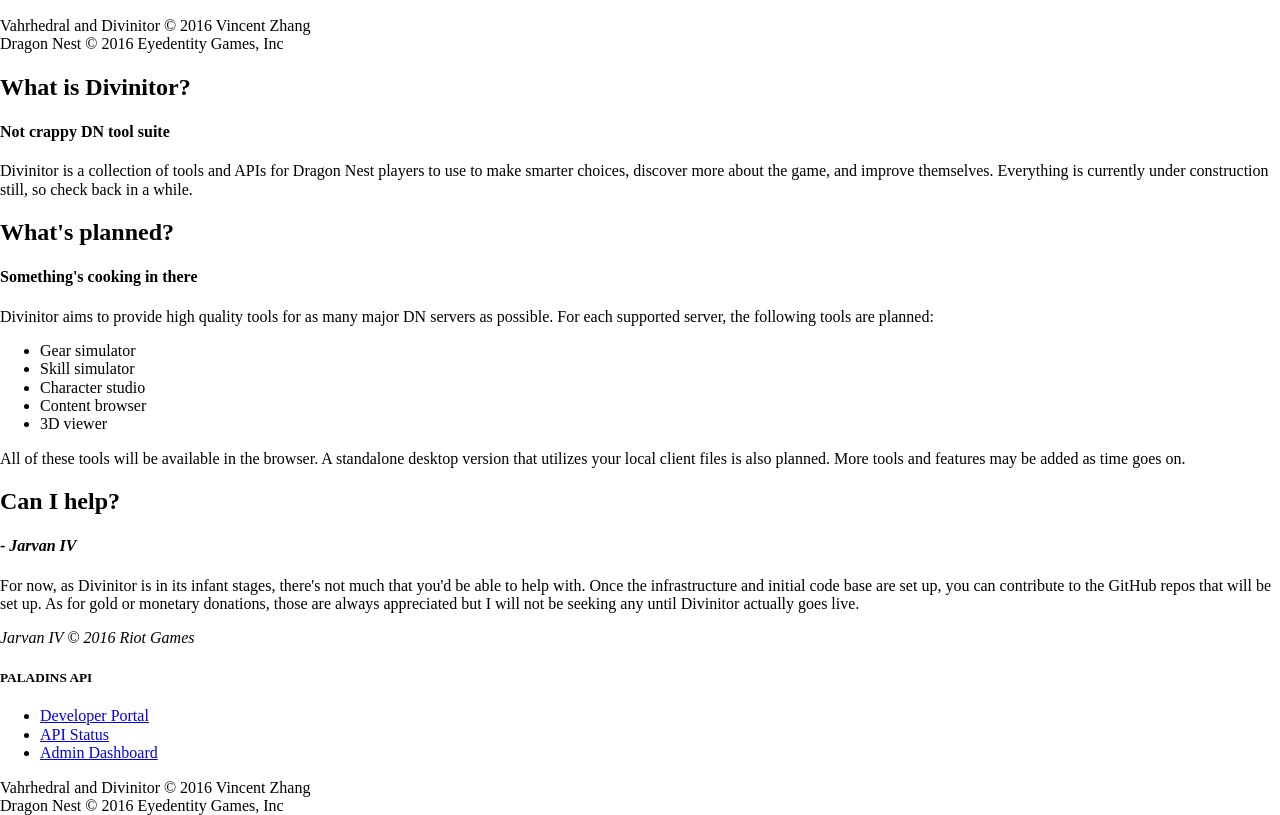
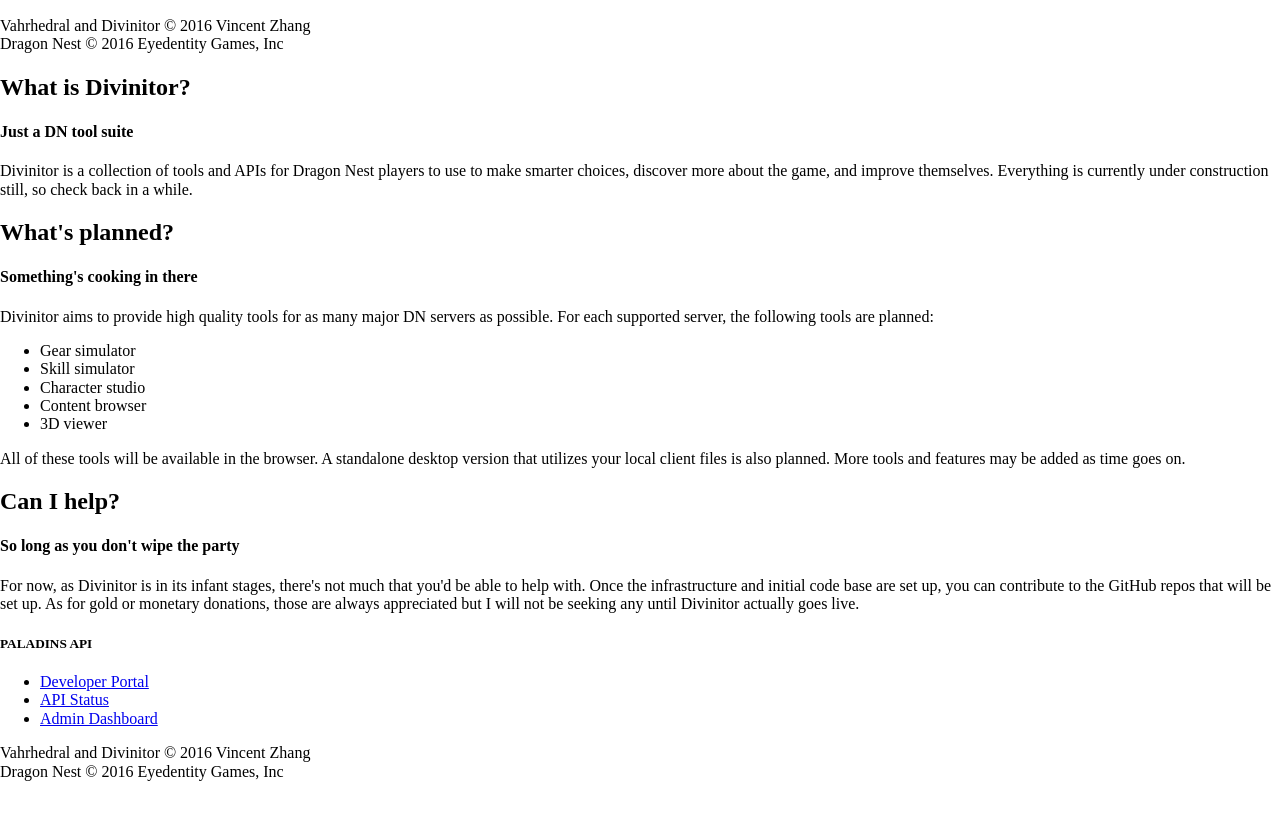
Before and after one commit to vincentzhang96/divinitor-landing, a website with bundled scripts: page app/index.html in a window 1280 px wide. Shown: the part 343-1158 px from the top of the page. After the commit the page ends 1124 px from the top, so only its background shows below. Built offline with nearby package versions, Linux system fonts and the light colour scheme; no server answers; files whose address does not match are found by name.

Commit message:
Update catch lines

```diff
--- a/app/index.html
+++ b/app/index.html
@@ -55,7 +55,7 @@
     <div class="content" id="content">
         <div class="item">
             <h2>What is Divinitor?</h2>
-            <h4>Not crappy DN tool suite</h4>
+            <h4>Just a DN tool suite</h4>
             <p>
                 Divinitor is a collection of tools and APIs for Dragon Nest players to use to make smarter choices,
                 discover more about the game, and improve themselves.
@@ -83,14 +83,13 @@
         </div>
         <div class="item">
             <h2>Can I help?</h2>
-            <h4>- <i>Jarvan IV</i></h4>
+            <h4>So long as you don't wipe the party</h4>
             <p>
                 For now, as Divinitor is in its infant stages, there's not much that you'd be able to help with. Once
                 the infrastructure and initial code base are set up, you can contribute to the GitHub repos that will
                 be set up. As for gold or monetary donations, those are always appreciated but I will not be seeking
                 any until Divinitor actually goes live.
             </p>
-            <i>Jarvan IV &copy; 2016 Riot Games</i>
         </div>
 
         <div class="footer">
```
